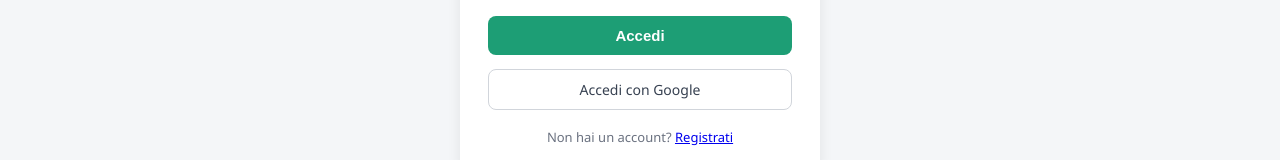
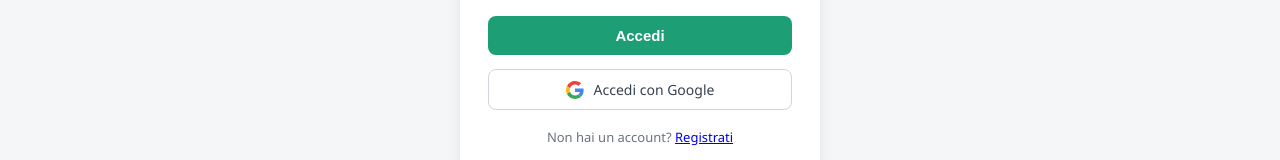
Before and after one commit to davide-modena/WaySafe, a React (Create React App) app in the folder frontend/: page /login in a window 1280 px wide. Shown: the part 394-554 px from the top of the page. Built offline with nearby package versions, Linux system fonts and the light colour scheme; no server answers.

Commit message:
frontend: bottone Google con logo SVG ufficiale nella login page

```diff
--- a/frontend/src/pages/LoginPage.jsx
+++ b/frontend/src/pages/LoginPage.jsx
@@ -46,7 +46,16 @@
           <input type="password" value={password} onChange={(e) => setPassword(e.target.value)} required />
         </label>
         <button type="submit" className="auth-submit">Accedi</button>
-        <a className="auth-google" href={`${API_URL}/auth/google`}>Accedi con Google</a>
+        <a className="auth-google" href={`${API_URL}/auth/google`}>
+          <svg width="18" height="18" viewBox="0 0 48 48" aria-hidden="true">
+            <path fill="#EA4335" d="M24 9.5c3.54 0 6.71 1.22 9.21 3.6l6.85-6.85C35.9 2.38 30.47 0 24 0 14.62 0 6.51 5.38 2.56 13.22l7.98 6.19C12.43 13.72 17.74 9.5 24 9.5z"/>
+            <path fill="#4285F4" d="M46.98 24.55c0-1.57-.15-3.09-.38-4.55H24v9.02h12.94c-.58 2.96-2.26 5.48-4.78 7.18l7.73 6c4.51-4.18 7.09-10.36 7.09-17.65z"/>
+            <path fill="#FBBC05" d="M10.53 28.59c-.48-1.45-.76-2.99-.76-4.59s.27-3.14.76-4.59l-7.98-6.19C.92 16.46 0 20.12 0 24c0 3.88.92 7.54 2.56 10.78l7.97-6.19z"/>
+            <path fill="#34A853" d="M24 48c6.48 0 11.93-2.13 15.89-5.81l-7.73-6c-2.18 1.48-4.97 2.31-8.16 2.31-6.26 0-11.57-4.22-13.47-9.91l-7.98 6.19C6.51 42.62 14.62 48 24 48z"/>
+            <path fill="none" d="M0 0h48v48H0z"/>
+          </svg>
+          Accedi con Google
+        </a>
         <p className="auth-switch">
           Non hai un account? <Link to="/register">Registrati</Link>
         </p>
--- a/frontend/src/pages/auth.css
+++ b/frontend/src/pages/auth.css
@@ -53,7 +53,10 @@
 }
 
 .auth-google {
-  text-align: center;
+  display: flex;
+  align-items: center;
+  justify-content: center;
+  gap: 10px;
   padding: 10px;
   border: 1px solid #d1d5db;
   border-radius: 8px;
```
